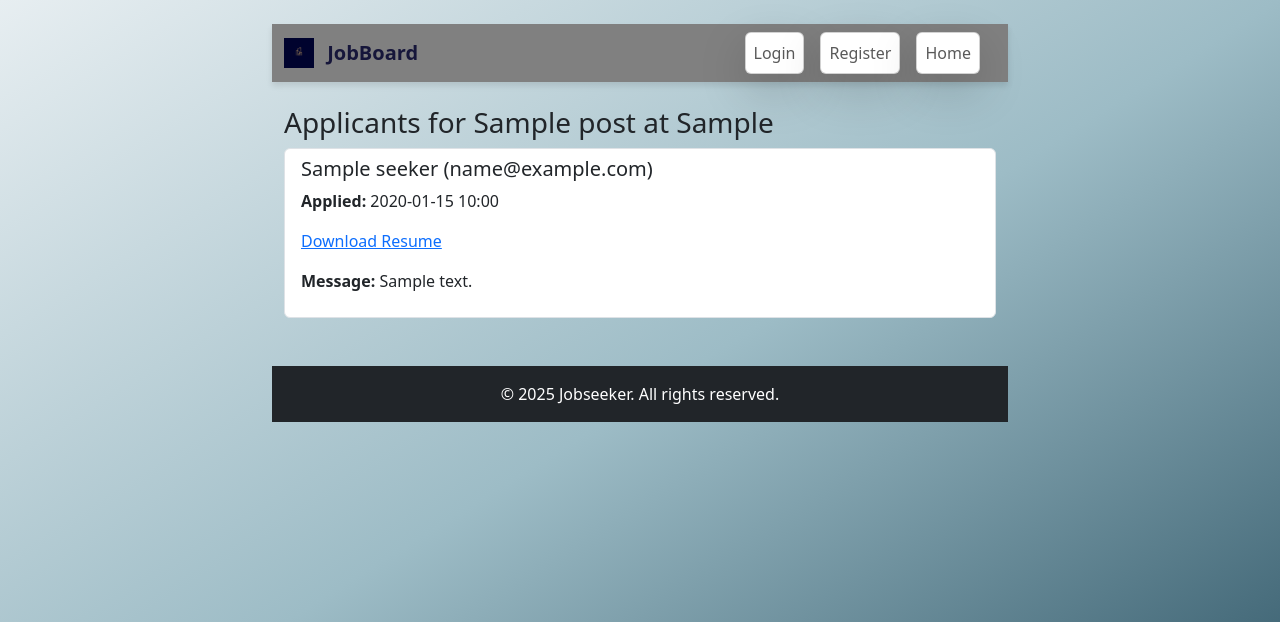
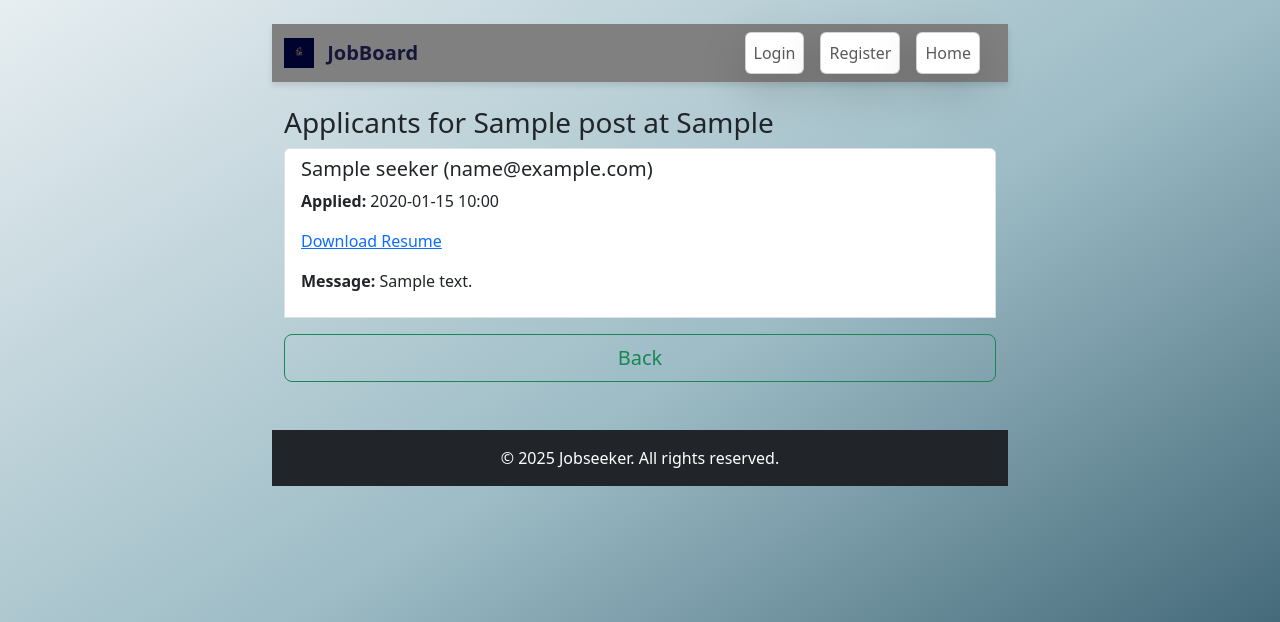
Before and after one commit to Ifrah-c/flask-jobboard-app, a Flask app: template templates/applicants.html in a window 1280 px wide. Shown: the top 622 px of the page. Run offline with Flask 3, Linux system fonts and the light colour scheme; tables that the repository leaves empty hold one stand-in row (values such as "Sample post"); the template is opened without the code that fills it: values that come from a table or form of the project are taken from there, most other values are stand-ins (such as "Sample title", 1, 10 or a date in 2020).

Commit message:
added button

```diff
--- a/templates/applicants.html
+++ b/templates/applicants.html
@@ -15,6 +15,7 @@
                 <p><strong>Message:</strong> {{ app.message }}</p>
             {% endif %}
         </li>
+        <a href="{{ url_for('routes.my_jobs') }}" class="btn btn-outline-success btn-lg mt-3">Back</a>
         {% endfor %}
     </ul>
 {% else %}
```
